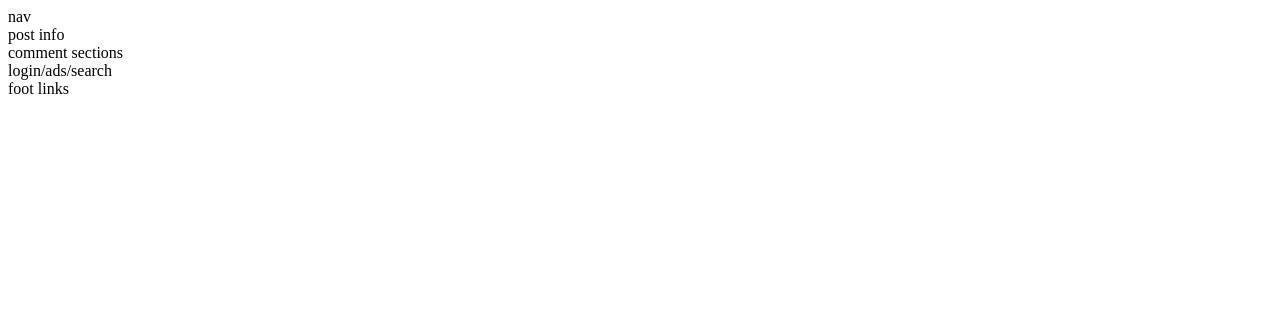
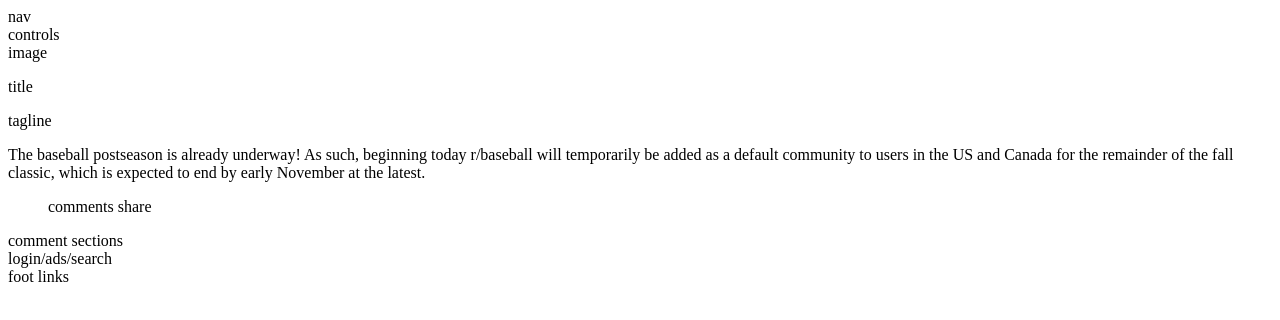
Before and after one commit to TrevSchwab/trevvit, a plain HTML site: page post.html in a window 1280 px wide. Drawn offline with Linux system fonts and the light colour scheme.

Commit message:
placeholder content

```diff
--- a/post.html
+++ b/post.html
@@ -5,7 +5,18 @@
   </head>
   <body>
     <header>nav</header>
-    <section>post info</section>
+    <section>
+      <div>controls</div>
+      <div>image</div>
+      <div>
+        <p>title</p>
+        <p>tagline</p>
+        <div>
+          The baseball postseason is already underway! As such, beginning today r/baseball will temporarily be added as a default community to users in the US and Canada for the remainder of the fall classic, which is expected to end by early November at the latest.
+        </div>
+        <ul>comments share</ul>
+      </div>
+    </section>
     <section>comment sections</section>
     <aside>login/ads/search</aside>
     <footer>foot links</footer>
```
